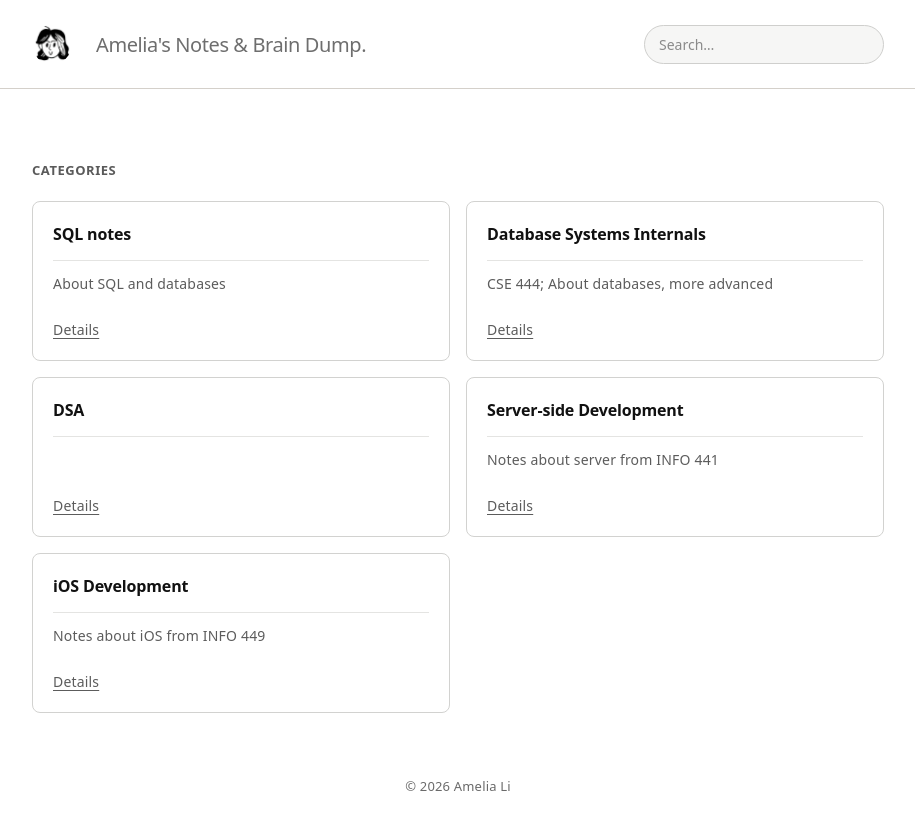
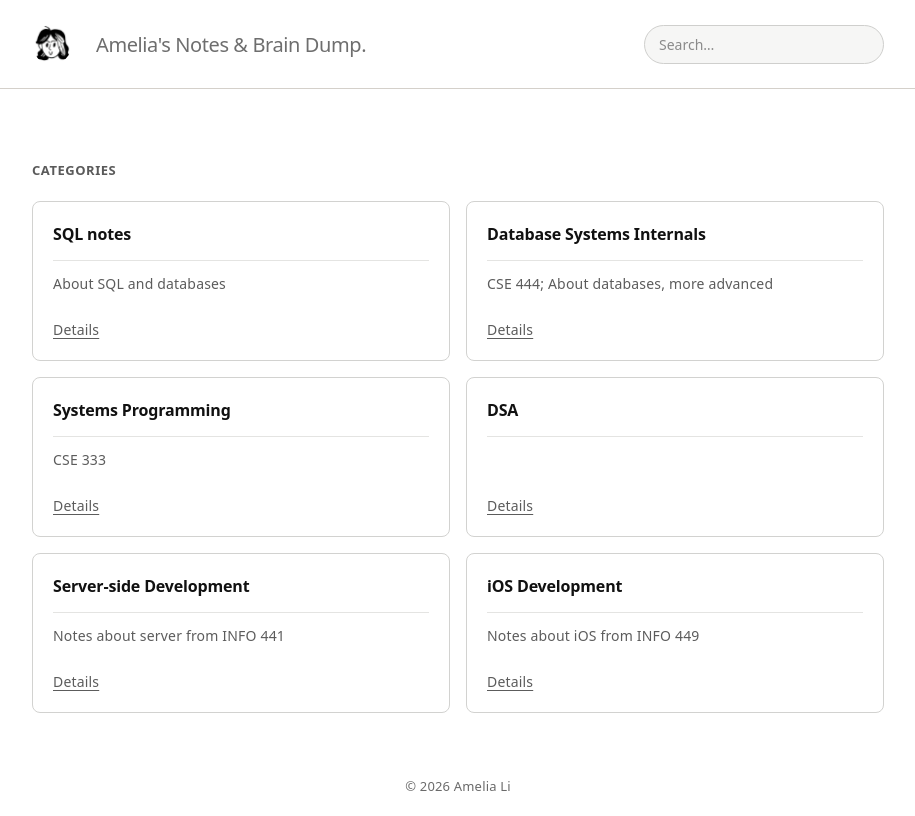
Before and after one commit to amelial9/milynotes, a React (Vite) app in the folder web/: page / in a window 1280 px wide. Shown: the whole page, without its empty margins (182-1097 px from the left). Built offline with nearby package versions, Linux system fonts and the light colour scheme.

Commit message:
more notes

```diff
--- a/web/src/categories.ts
+++ b/web/src/categories.ts
@@ -18,6 +18,12 @@ export const CATEGORIES: CategoryDef[] = [
     name: 'Database Systems Internals',
     subtitle: 'CSE 444; About databases, more advanced',
     vaultFolder: 'CSE 444',
+  },
+  {
+    id: 'systems-programming',
+    name: 'Systems Programming',
+    subtitle: 'CSE 333',
+    vaultFolder: 'CSE 333',
   },
   {
     id: 'dsa',
--- a/web/src/lib/notesIndex.ts
+++ b/web/src/lib/notesIndex.ts
@@ -13,13 +13,7 @@ const rawModules = import.meta.glob('../../../milynotes vault/**/*.md', {
   import: 'default',
 }) as Record<string, string>
 
-const VAULT_FOLDERS = [
-  'INFO 330',
-  'DSA',
-  'INFO 441',
-  'INFO 449',
-  'CSE 444',
-] as const
+const VAULT_FOLDERS = CATEGORIES.map((c) => c.vaultFolder)
 
 function vaultRelativePath(globKey: string, vaultFolder: string): string | null {
   const normalized = globKey.replace(/\\/g, '/')
@@ -96,7 +90,7 @@ export function searchNotes(query: string, limit = 40): SearchHit[] {
   const hits: SearchHit[] = []
 
   outer: for (const [globKey, raw] of Object.entries(rawModules)) {
-    let vaultFolder: (typeof VAULT_FOLDERS)[number] | null = null
+    let vaultFolder: string | null = null
     let relativePath: string | null = null
 
     for (const folder of VAULT_FOLDERS) {
```
Also changed, not shown: 2 other files (tests, documents, lock files or other folders).
